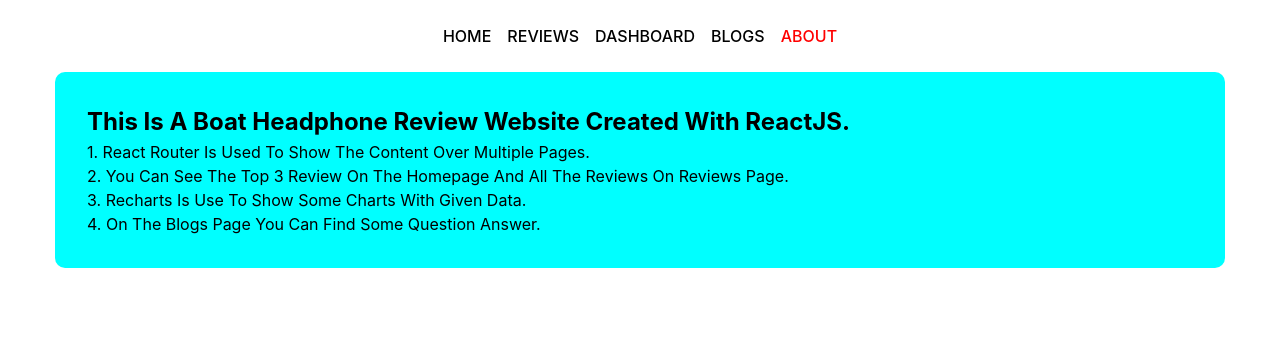
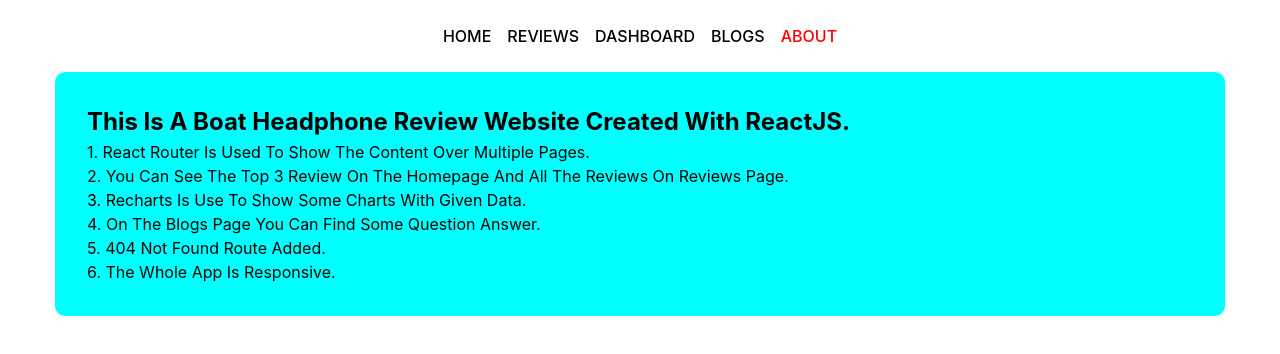
Before and after one commit to tusharpramanikbd/review-boat-headphone, a React (Create React App) app: page /about in a window 1280 px wide. Shown: the top 354 px of the page. Built offline with nearby package versions, Linux system fonts and the light colour scheme.

Commit message:
about page changed

```diff
--- a/src/components/About/About.js
+++ b/src/components/About/About.js
@@ -22,6 +22,12 @@ const About = () => {
         <li>
           <p>4. On the blogs page you can find some question answer.</p>
         </li>
+        <li>
+          <p>5. 404 Not Found route added.</p>
+        </li>
+        <li>
+          <p>6. The whole app is responsive.</p>
+        </li>
       </ul>
     </section>
   )
```
